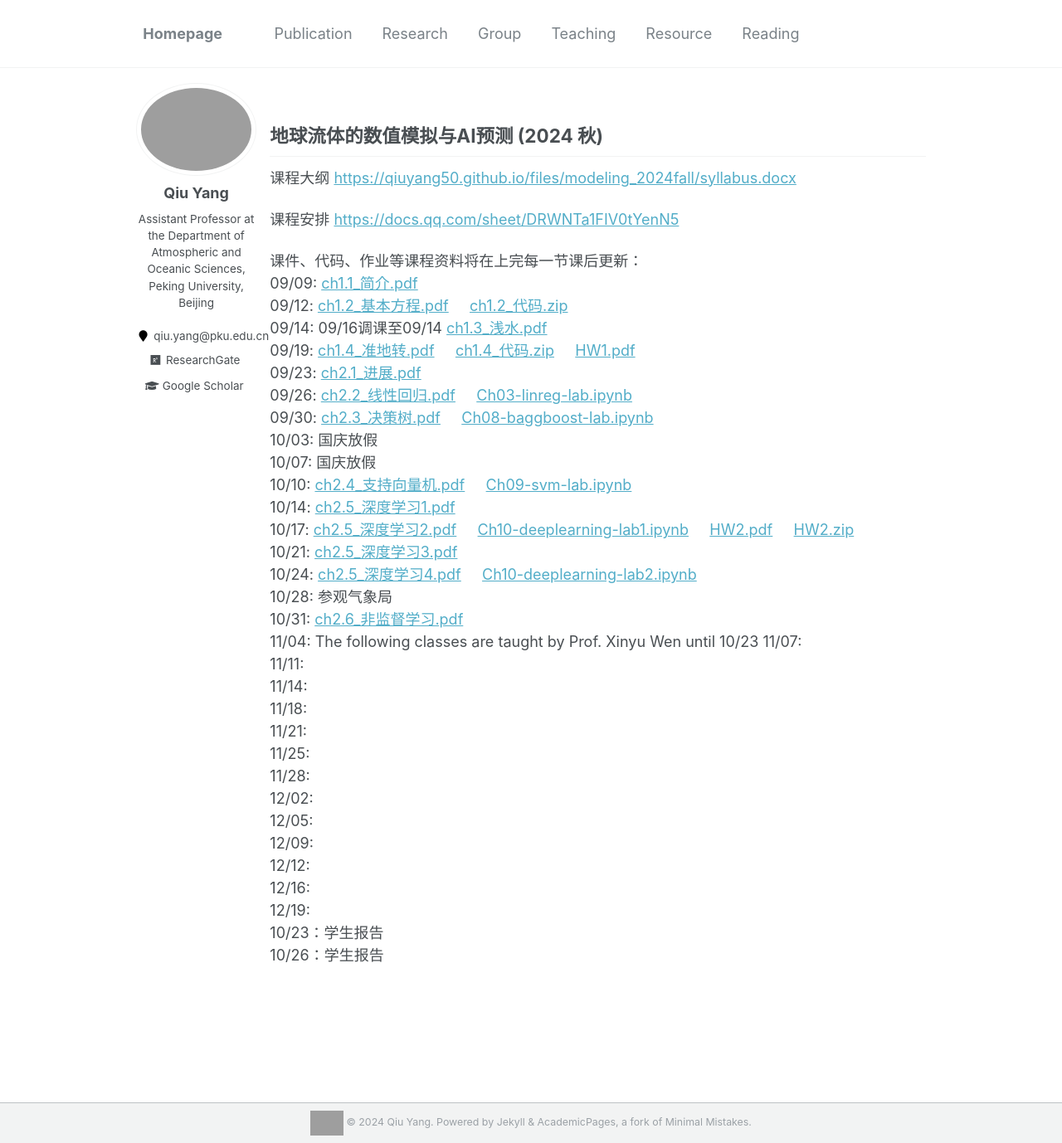
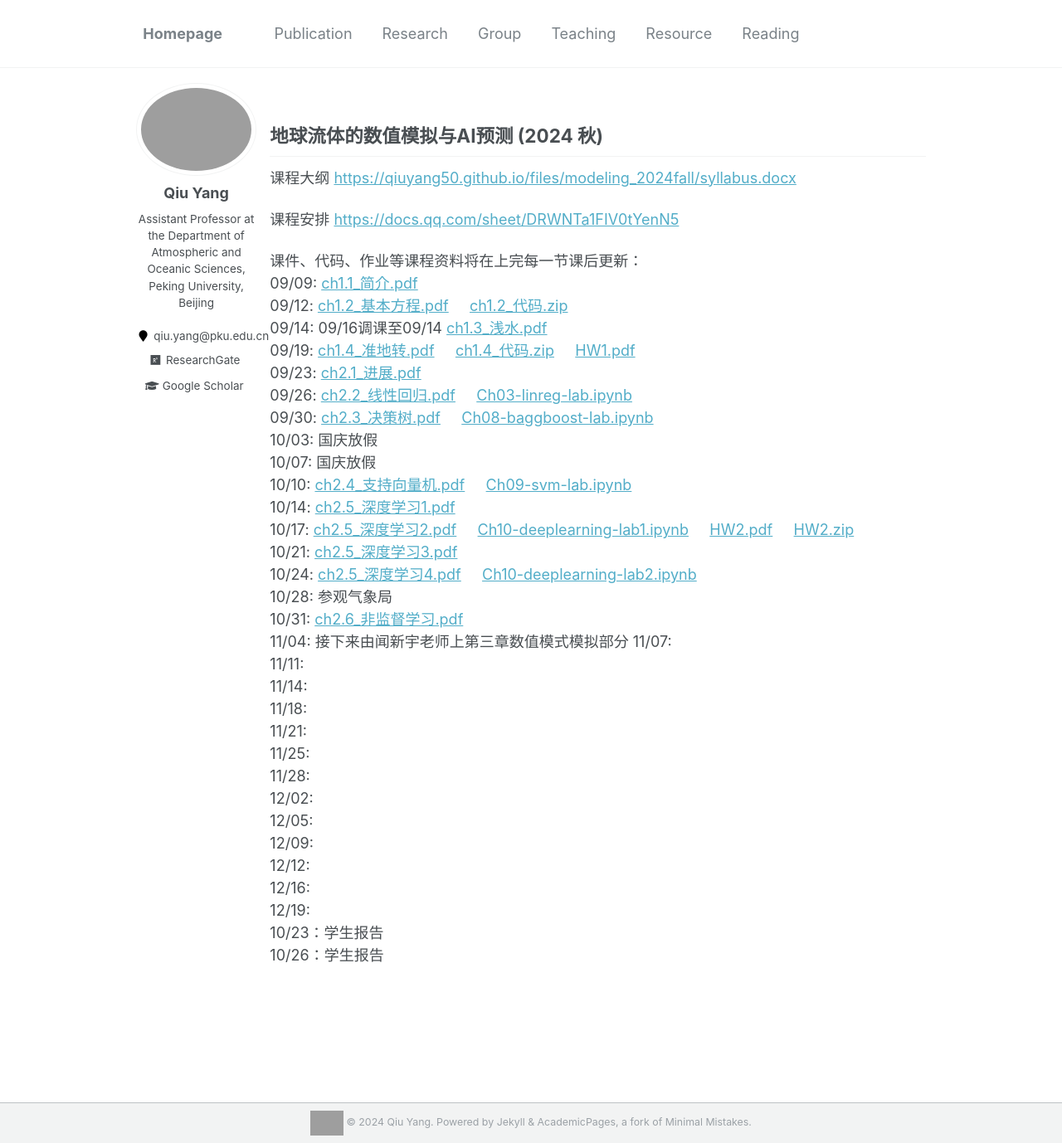
Before and after one commit to qiuyang50/qiuyang50.github.io, a Jekyll site: the page built from _pages/modeling_2024fall.md, in a window 1280 px wide and 1378 px high. Shown: the whole window at 83% size. Built offline with Jekyll 4.4.1, drawn with Linux system fonts in a browser that asks for light colours; grey boxes are pictures that could not be loaded.

Commit message:
Update modeling_2024fall.md

```diff
--- a/_pages/modeling_2024fall.md
+++ b/_pages/modeling_2024fall.md
@@ -27,7 +27,7 @@ filename: modeling_2024fall.md
 10/24: <a href="https://qiuyang50.github.io/files/modeling_2024fall/ch2.5_深度学习4.pdf">ch2.5_深度学习4.pdf</a> &nbsp;&nbsp;&nbsp; <a href="https://qiuyang50.github.io/files/modeling_2024fall/Ch10-deeplearning-lab2.ipynb">Ch10-deeplearning-lab2.ipynb</a>
 10/28: 参观气象局
 10/31: <a href="https://qiuyang50.github.io/files/modeling_2024fall/ch2.6_非监督学习.pdf">ch2.6_非监督学习.pdf</a>
-11/04: The following classes are taught by Prof. Xinyu Wen until 10/23
+11/04: 接下来由闻新宇老师上第三章数值模式模拟部分
 11/07:
 11/11:
 11/14:
```
